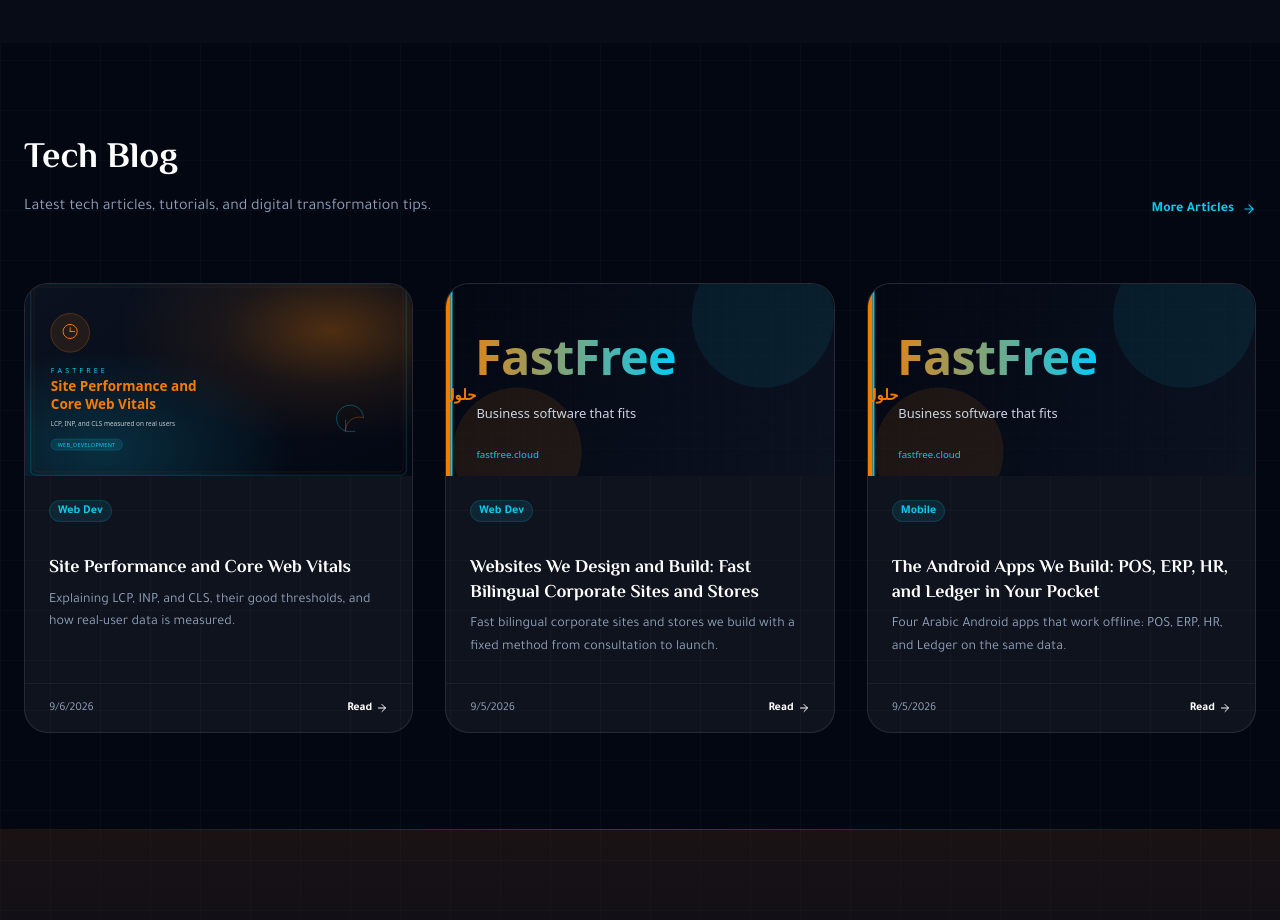
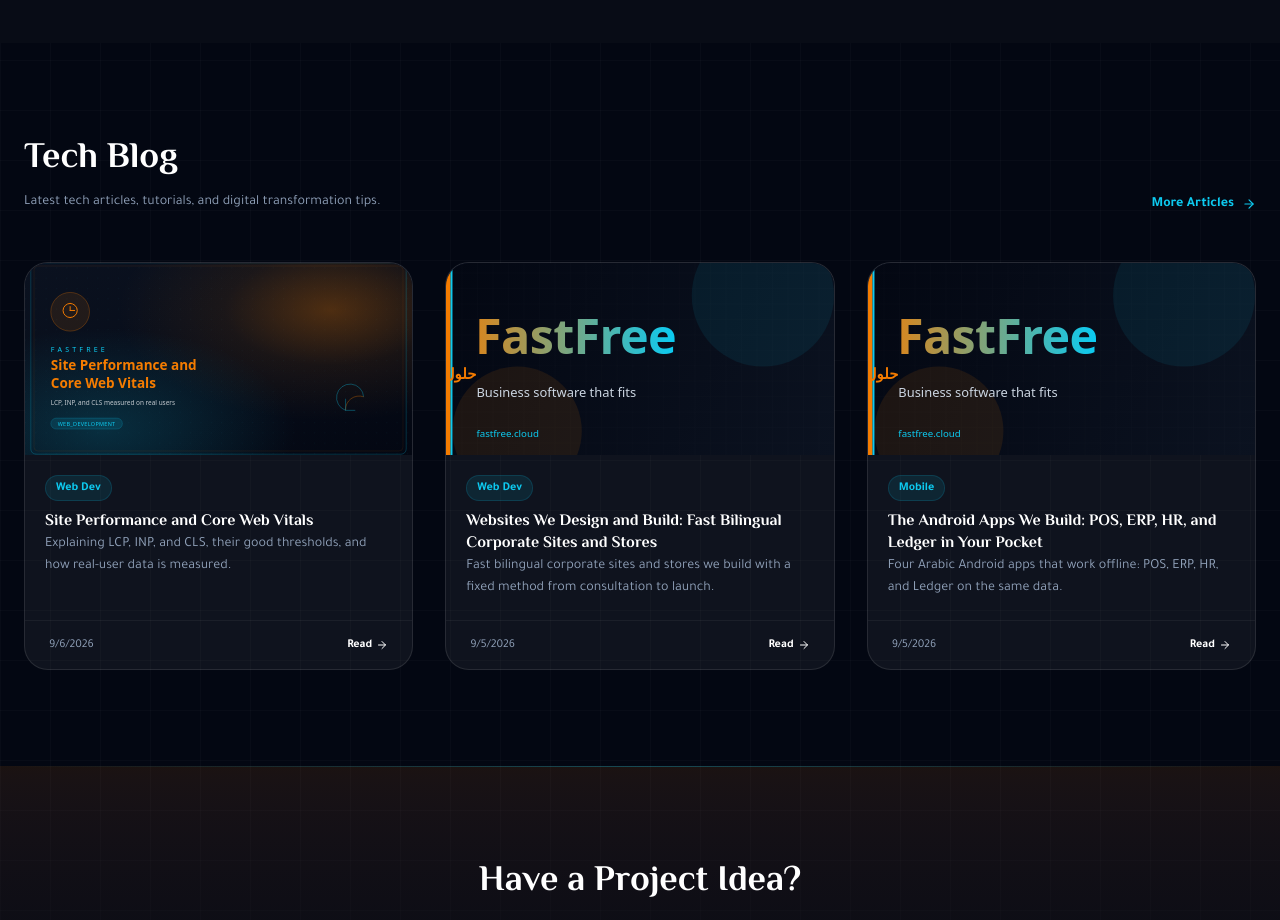
Before and after one commit to FastFreeCloud/fastfree, a Next.js app in the folder apps/fastfree_website/: page /en in a window 1280 px wide. Shown: the part 6240-7160 px from the top of the page. Built offline with nearby package versions, Linux system fonts and the light colour scheme; a web font is replaced by a local one.

Commit message:
fix: blog section density + encoding + error tag

```diff
--- a/apps/fastfree_website/app/[lang]/HomeClient.tsx
+++ b/apps/fastfree_website/app/[lang]/HomeClient.tsx
@@ -529,16 +529,16 @@ export default function Home() {
       {/* Blog Section */}
       <section className="py-24 max-w-7xl mx-auto px-6">
         <FadeIn>
-          <div className="flex flex-col md:flex-row md:items-end justify-between mb-16">
-            <div>
-              <h2 className="text-3xl md:text-4xl font-bold mb-4" style={{ fontFamily: 'var(--ff-font-heading)' }}>
+          <div className="flex flex-col md:flex-row md:items-end justify-between mb-12 gap-4">
+            <div className="max-w-md">
+              <h2 className="text-3xl md:text-4xl font-bold mb-3" style={{ fontFamily: 'var(--ff-font-heading)' }}>
                 {t('BLOG_TITLE', 'المدونة البرمجية', 'Tech Blog')}
               </h2>
-              <p className="text-slate-400 max-w-md">
+              <p className="text-slate-400 text-sm leading-relaxed">
                 {t('BLOG_DESC', 'أحدث المقالات التقنية، الشروحات، ونصائح التحول الرقمي.', 'Latest tech articles, tutorials, and digital transformation tips.')}
               </p>
             </div>
-            <Link href={`/${lang}/blog`} className="mt-6 md:mt-0 text-sm font-bold text-[var(--ff-accent)] flex items-center gap-2 hover:underline">
+            <Link href={`/${lang}/blog`} className="self-start md:self-auto shrink-0 text-sm font-bold text-[var(--ff-accent)] flex items-center gap-2 hover:underline">
               {t('MORE_ARTICLES', 'عرض كل المقالات', 'More Articles')}
               <ArrowLeft size={14} className={lang === 'ar' ? '' : 'rotate-180'} />
             </Link>
@@ -561,9 +561,9 @@ export default function Home() {
                 <div className="h-40 sm:h-48 overflow-hidden bg-slate-900 relative">
                   <Image src={post.cover_image || '/assets/og-default.svg'} alt={lang === 'ar' ? post.title_ar || '' : post.title_en || ''} width={600} height={400} priority={i === 0} className="w-full h-full object-cover group-hover:scale-105 transition-transform duration-300" sizes="(max-width: 768px) 100vw, (max-width: 1200px) 50vw, 33vw" />
                 </div>
-                <div className="p-6">
-                  <span className="text-[11px] sm:text-xs font-bold text-[var(--ff-accent)] bg-[var(--ff-accent)]/10 px-2 py-0.5 rounded-full border border-[var(--ff-accent)]/15 mb-3 inline-block max-w-full truncate">{catLabel(post.category, lang)}</span>
-                  <h3 className="text-base sm:text-lg font-bold mt-3 mb-2 leading-snug line-clamp-2 break-words group-hover:text-[var(--ff-accent)] transition-colors">{lang === 'ar' ? post.title_ar : post.title_en}</h3>
+                <div className="p-5">
+                  <span className="text-[11px] sm:text-xs font-bold text-[var(--ff-accent)] bg-[var(--ff-accent)]/10 px-2.5 py-1 rounded-full border border-[var(--ff-accent)]/15 inline-block">{catLabel(post.category, lang)}</span>
+                  <h3 className="text-base font-bold mt-2.5 leading-snug line-clamp-2 break-words group-hover:text-[var(--ff-accent)] transition-colors">{lang === 'ar' ? post.title_ar : post.title_en}</h3>
                   <p className="text-slate-400 text-sm leading-relaxed line-clamp-3 break-words">{lang === 'ar' ? post.excerpt_ar : post.excerpt_en}</p>
                 </div>
               </div>
--- a/apps/fastfree_website/app/[lang]/error.tsx
+++ b/apps/fastfree_website/app/[lang]/error.tsx
@@ -20,7 +20,7 @@ export default function Error({
         </div>
         <h1 className="text-xl font-bold text-white mb-2" style={{ fontFamily: 'var(--ff-font-heading)' }}>
           حدث خطأ ما
-        </h2>
+        </h1>
         <p className="text-slate-400 text-sm mb-6">
           {'حدث خطأ غير متوقع. يرجى المحاولة مرة أخرى.'}
         </p>
```
